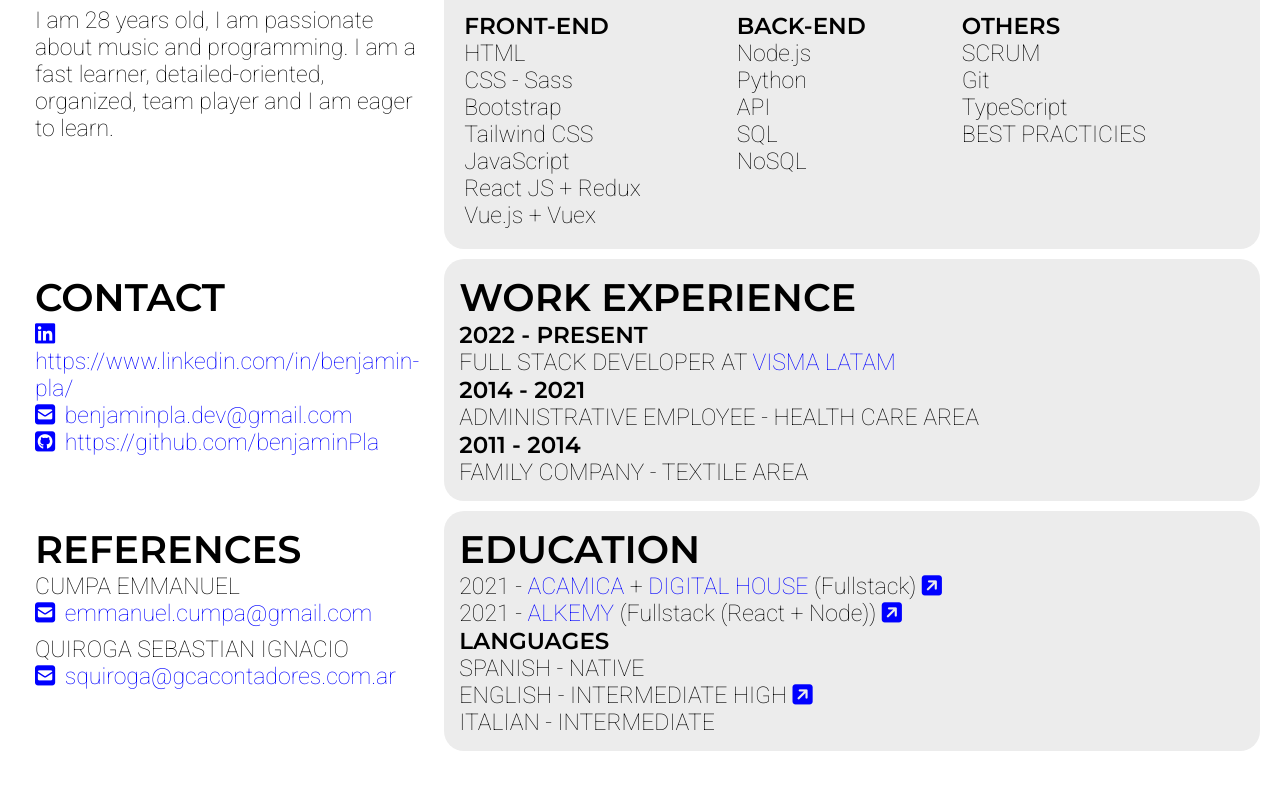
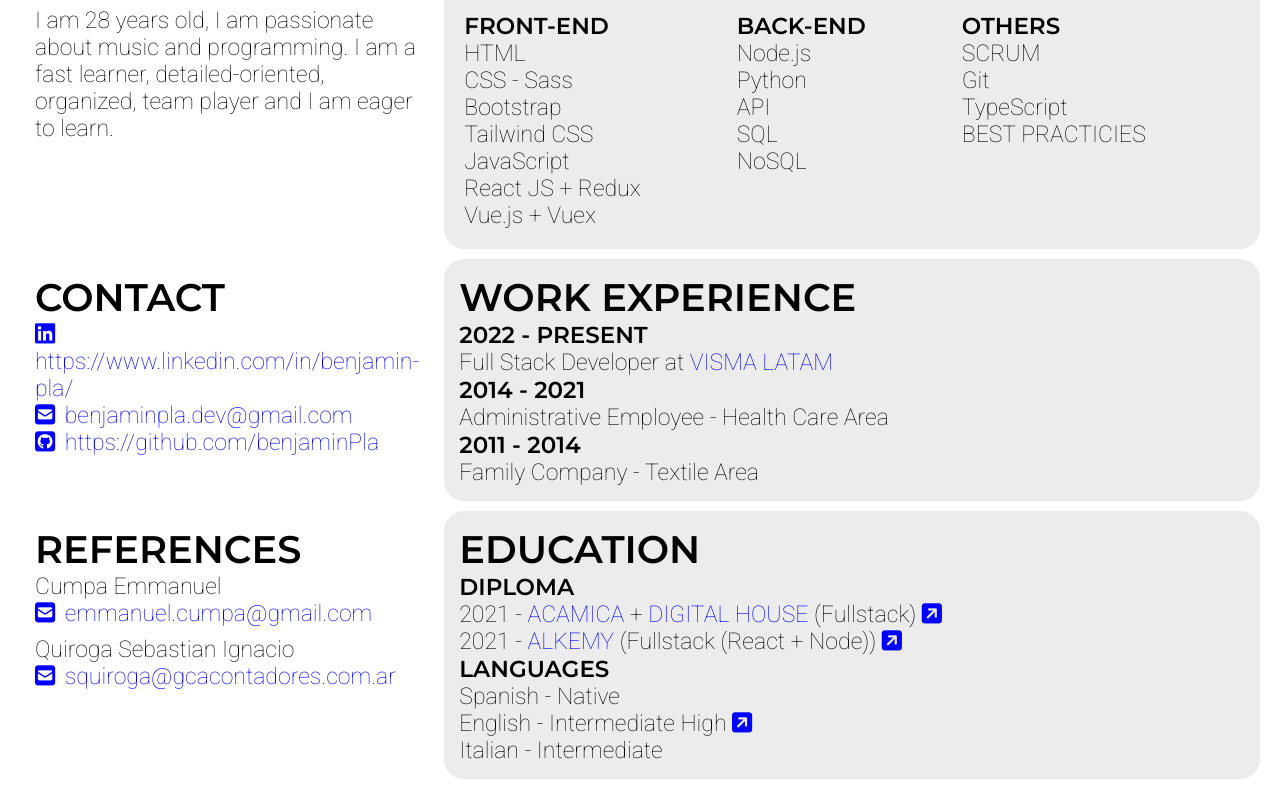
Before and after one commit to benjaminPla/cv, a Vue app: page / in a window 1280 px wide. Shown: the part 352-1151 px from the top of the page. Before the commit the page ends 1123 px from the top, so only its background shows below. Built offline with nearby package versions, Linux system fonts and the light colour scheme.

Commit message:
ADD i18n (translations)

```diff
--- a/package.json
+++ b/package.json
@@ -8,7 +8,8 @@
     "preview": "vite preview"
   },
   "dependencies": {
-    "vue": "^3.2.25"
+    "vue": "^3.2.25",
+    "vue-i18n": "^9.2.2"
   },
   "devDependencies": {
     "@vitejs/plugin-vue": "^2.3.3",
--- a/src/assets/_main.scss
+++ b/src/assets/_main.scss
@@ -10,6 +10,7 @@ h1,
 h2,
 h3 {
   font-family: 'Montserrat', sans-serif !important;
+  text-transform: uppercase;
 }
 h1 {
   font-weight: 700;
--- a/src/components/Contact.vue
+++ b/src/components/Contact.vue
@@ -1,5 +1,5 @@
 <template>
-  <h2>CONTACT</h2>
+  <h2>{{ $t('message.contact.title') }}</h2>
   <a href='https://www.linkedin.com/in/benjamin-pla/' target='_blank'>
     <i class="fab fa-linkedin"></i>
     <span>https://www.linkedin.com/in/benjamin-pla/</span>
@@ -22,9 +22,9 @@ export default {
 
 <style scoped lang='scss'>
 a {
-  display: block;
-  .fa-brands, .fab, .fas {
-    margin-right: 0.5rem;
-  }
+    display: block;
+    .fa-brands, .fab, .fas {
+        margin-right: 0.5rem;
+    }
 }
 </style>
--- a/src/components/Education.vue
+++ b/src/components/Education.vue
@@ -1,5 +1,6 @@
 <template>
-  <h2>EDUCATION</h2>
+  <h2>{{ $t('message.education.title') }}</h2>
+  <h3>{{ $t('message.education.diploma') }}</h3>
   <ul>
     <li>
       2021 -
@@ -23,13 +24,16 @@
     </li>
   </ul>
   <Popup v-if='diploma' @close='diploma = 0' :img='diploma'/>
-  <h3>LANGUAGES</h3>
+  <h3>{{ $t('message.education.languages.title') }}</h3>
   <ul>
-    <li>SPANISH - NATIVE</li>
-    <li>ENGLISH - INTERMEDIATE HIGH
-      <i @click='toggleEnglish' class='anchor fa-solid fa-square-arrow-up-right'></i>
+    <li>{{ $t('message.education.languages.spanish') }}</li>
+    <li>
+        <span>
+            {{ $t('message.education.languages.english') }}
+            <i @click='toggleEnglish' class='anchor fa-solid fa-square-arrow-up-right'></i>
+        </span>
     </li>
-    <li>ITALIAN - INTERMEDIATE</li>
+    <li>{{ $t('message.education.languages.italian') }}</li>
   </ul>
 </template>
 
--- a/src/components/Profile.vue
+++ b/src/components/Profile.vue
@@ -1,10 +1,6 @@
 <template>
-  <h2>PROFILE</h2>
-  <p>
-    I am 28 years old, I am passionate about music and programming.
-    I am a fast learner, detailed-oriented, organized,
-    team player and I am eager to learn.
-  </p>
+  <h2>{{ $t('message.profile.title') }}</h2>
+  <p>{{ $t('message.profile.text') }}</p>
 </template>
 
 <script>
--- a/src/components/References.vue
+++ b/src/components/References.vue
@@ -1,7 +1,7 @@
 <template>
-  <h2>REFERENCES</h2>
+  <h2>{{ $t('message.references.title') }}</h2>
   <ul>
-    <li>CUMPA EMMANUEL</li>
+    <li>Cumpa Emmanuel</li>
     <li>
       <a href='mailto:emmanuel.cumpa@gmail.com'>
         <i class="fas fa-envelope-square"></i>
@@ -10,7 +10,7 @@
     </li>
   </ul>
   <ul class='mTop'>
-    <li>QUIROGA SEBASTIAN IGNACIO</li>
+    <li>Quiroga Sebastian Ignacio</li>
     <li>
       <a href='mailto:squiroga@gcacontadores.com.ar'>
         <i class="fas fa-envelope-square"></i>
--- a/src/components/Skills.vue
+++ b/src/components/Skills.vue
@@ -1,5 +1,5 @@
 <template>
-    <h2>SKILLS</h2>
+    <h2>{{ $t('message.skills.title') }}</h2>
     <div class='container'>
       <div>
         <h3>FRONT-END</h3>
@@ -24,7 +24,7 @@
       </ul>
     </div>
     <div class='mLeft'>
-      <h3>OTHERS</h3>
+      <h3>{{ $t('message.skills.others') }}</h3>
       <ul>
         <li>SCRUM</li>
         <li>Git</li>
@@ -43,9 +43,9 @@ export default {
 
 <style scoped lang='scss'>
 .container {
-  display: flex;
-  justify-content: flex-start;
-  padding: 0;
+    display: flex;
+    justify-content: flex-start;
+    padding: 0;
   .mLeft {
     margin-left: 5rem;
   }
--- a/src/components/WorkExperience.vue
+++ b/src/components/WorkExperience.vue
@@ -1,20 +1,23 @@
 <template>
-  <h2>WORK EXPERIENCE</h2>
-  <h3>2022 - PRESENT</h3>
+  <h2>{{ $t('message.workExperience.title') }}</h2>
+  <h3>2022 - {{ $t('message.workExperience.item1.title') }}</h3>
   <ul>
-    <li>FULL STACK DEVELOPER AT
-      <a href='https://www.linkedin.com/company/visma-latam/' target='_blank'>
-        VISMA LATAM
-      </a>
+    <li>
+        <span>
+            {{ $t('message.workExperience.item1.description') }}
+        </span>
+        <a href='https://www.linkedin.com/company/visma-latam/' target='_blank'>
+            VISMA LATAM
+        </a>
     </li>
   </ul>
   <h3>2014 - 2021</h3>
   <ul>
-    <li>ADMINISTRATIVE EMPLOYEE - HEALTH CARE AREA</li>
+    <li>{{ $t('message.workExperience.item2.description') }}</li>
   </ul>
   <h3>2011 - 2014</h3>
   <ul>
-    <li>FAMILY COMPANY - TEXTILE AREA</li>
+    <li>{{ $t('message.workExperience.item3.description') }}</li>
   </ul>
 </template>
 
--- /dev/null
+++ b/src/locale/base.js
@@ -0,0 +1,84 @@
+export default {
+    en: {
+        message: {
+            profile: {
+                title: 'Profile',
+                text: 'I am 28 years old, I am passionate about music and programming. I am a fast learner, detailed-oriented, organized, team player and I am eager to learn.'
+            },
+            contact: {
+                title: 'Contact',
+            },
+            references: {
+                title: 'References',
+            },
+            skills: {
+                title: 'Skills',
+                others: 'Others',
+            },
+            workExperience: {
+                title: 'Work Experience',
+                item1: {
+                    title: 'Present',
+                    description: 'Full Stack Developer at ',
+                },
+                item2: {
+                    description: 'Administrative Employee - Health Care Area',
+                },
+                item3: {
+                    description: 'Family Company - Textile Area',
+                },
+            },
+            education: {
+                title: 'Education',
+                diploma: 'Diploma',
+                languages: {
+                    title: 'Languages',
+                    spanish: 'Spanish - Native',
+                    english: 'English - Intermediate High',
+                    italian: 'Italian - Intermediate',
+                },
+            },
+        }
+    },
+    es: {
+        message: {
+            profile: {
+                title: 'Perfil',
+                text: 'Tengo 29 años, soy un apasionado de la música y la programación. Aprendo rápido; soy detallista y organizado; me gusta trabajar en equipo y siempre estoy aprendiendo cosas nuevas.'
+            },
+            contact: {
+                title: 'Contacto',
+            },
+            references: {
+                title: 'Referencias',
+            },
+            skills: {
+                title: 'Habilidades',
+                others: 'Otros',
+            },
+            workExperience: {
+                title: 'Experiencia Laboral',
+                item1: {
+                    title: 'Presente',
+                    description: 'Full Stack Developer en ',
+                },
+                item2: {
+                    description: 'Empleado Administrativo - Rubro Sanidad',
+                },
+                item3: {
+                    description: 'Compañía Familiar - Rubro Textil',
+                },
+            },
+            education: {
+                title: 'Educación',
+                diploma: 'Diploma',
+                languages: {
+                    title: 'Idiomas',
+                    spanish: 'Español - Nativo',
+                    english: 'Inglés - Intermedio Alto',
+                    italian: 'Italiano - Intermedio',
+                },
+            },
+        }
+    }
+,}
--- a/src/main.ts
+++ b/src/main.ts
@@ -1,4 +1,15 @@
 import { createApp } from 'vue'
+import { createI18n } from 'vue-i18n'
 import App from './App.vue'
+import messages from './locale/base.js'
 
-createApp(App).mount('#app')
+const i18n = createI18n({
+    locale: 'en',
+    fallbackLocale: 'en',
+    silentFallbackWarn: true,
+    messages,
+})
+
+const app = createApp(App)
+app.use(i18n)
+app.mount('#app')
```
Also changed, not shown: src/components/Headers.vue (line endings or trailing spaces), 1 other file (tests, documents, lock files or other folders).
